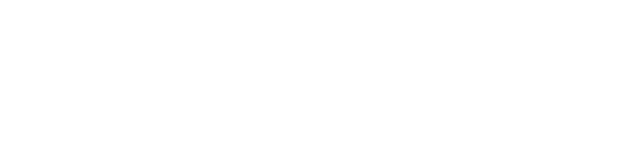
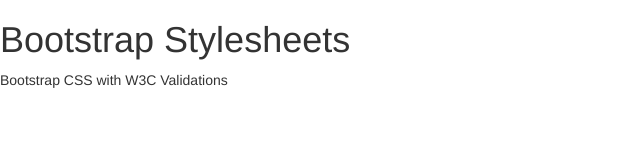
Before and after one commit to shani-shashidharan/bootstrap-css-w3c-valid, a plain HTML site: page index.html in a window 1280 px wide. Shown: the whole page, without its empty margins (0-640 px from the left). Drawn offline with Linux system fonts and the light colour scheme.

Commit message:
Update index.html

```diff
--- a/index.html
+++ b/index.html
@@ -20,8 +20,8 @@
 <script src="js/jquery-1.11.3.min.js"></script>
 
 <!-- Include all compiled plugins (below), or include individual files as needed -->
-
-
+<h1>Bootstrap Stylesheets</h1>
+<p>Bootstrap CSS with W3C Validations</p>
 
 
 <script src="js/bootstrap.js"></script>
```
